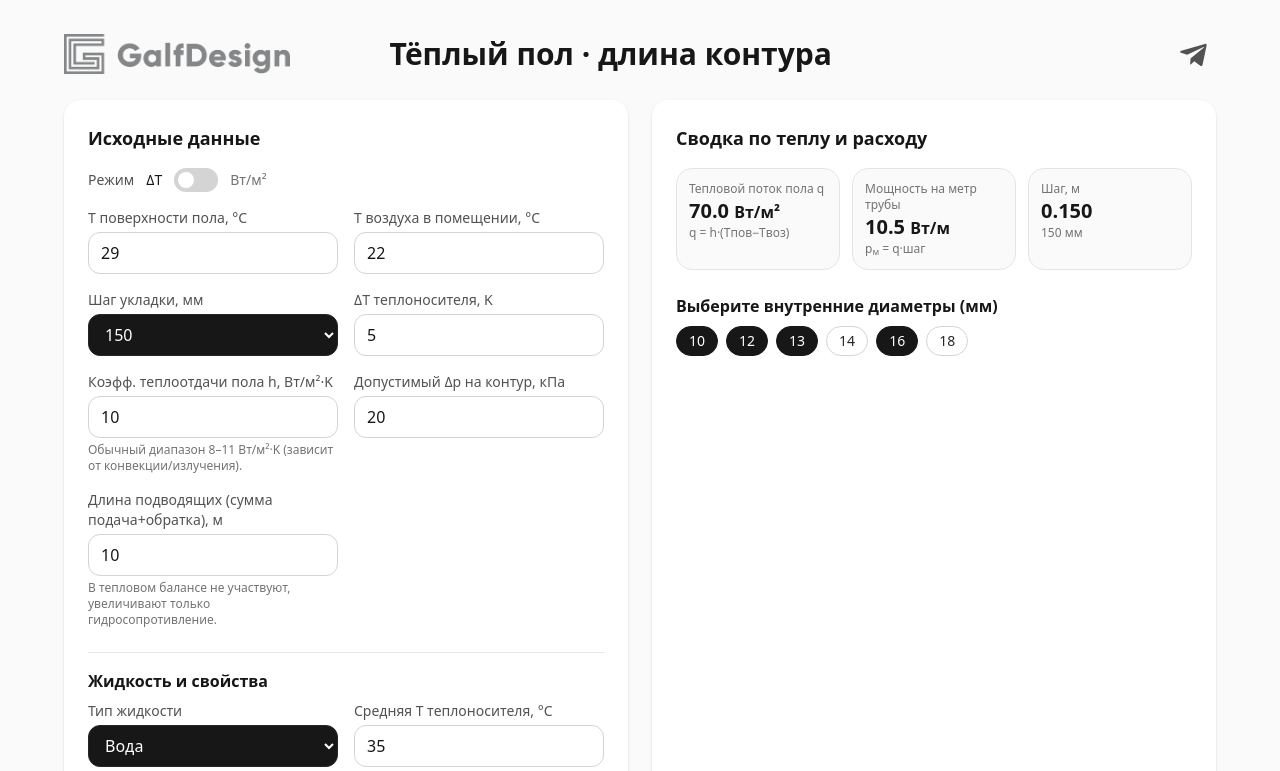
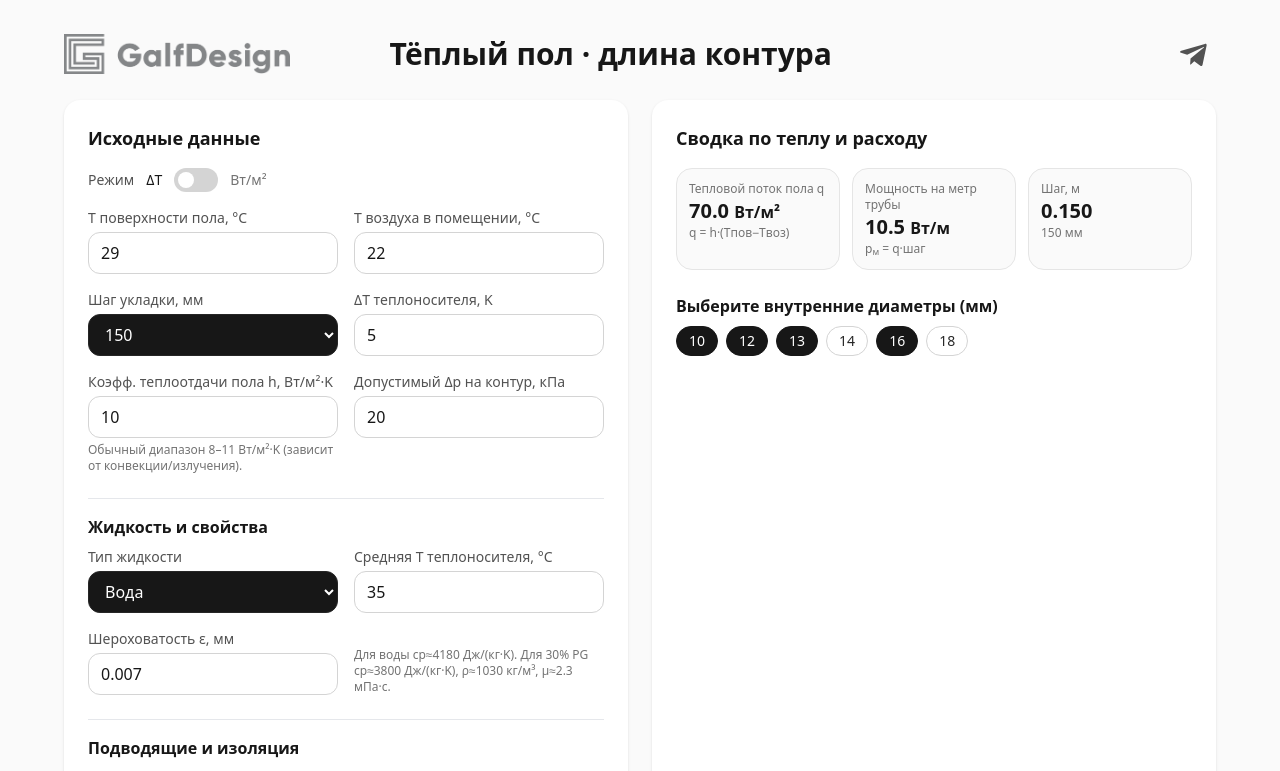
Before and after one commit to galfdesign/conturtp, a React (Vite) app: page / in a window 1280 px wide. Shown: the top 771 px of the page. Built offline with nearby package versions, Linux system fonts and the light colour scheme.

Commit message:
ui: remove duplicate feed length field

```diff
--- a/src/App.tsx
+++ b/src/App.tsx
@@ -239,11 +239,7 @@ export default function UFHLengthCalculator() {
                 <span className="text-sm text-neutral-600">Допустимый Δp на контур, кПа</span>
                 <input type="number" inputMode="decimal" step="any" value={inputs.dpMaxKPa} onChange={e=>inputs.setDpMaxKPa(parseFloat(e.target.value))} className="input" />
               </label>
-              <label className="flex flex-col gap-1">
-                <span className="text-sm text-neutral-600">Длина подводящих (сумма подача+обратка), м</span>
-                <input type="number" inputMode="decimal" step="any" value={inputs.feedLen} onChange={e=>inputs.setFeedLen(parseFloat(e.target.value))} className="input" />
-                <span className="text-xs text-neutral-500">В тепловом балансе не участвуют, увеличивают только гидросопротивление.</span>
-              </label>
+
             </div>
             <div className="mt-6 border-t pt-4">
               <h3 className="text-md font-semibold mb-2">Жидкость и свойства</h3>
```
